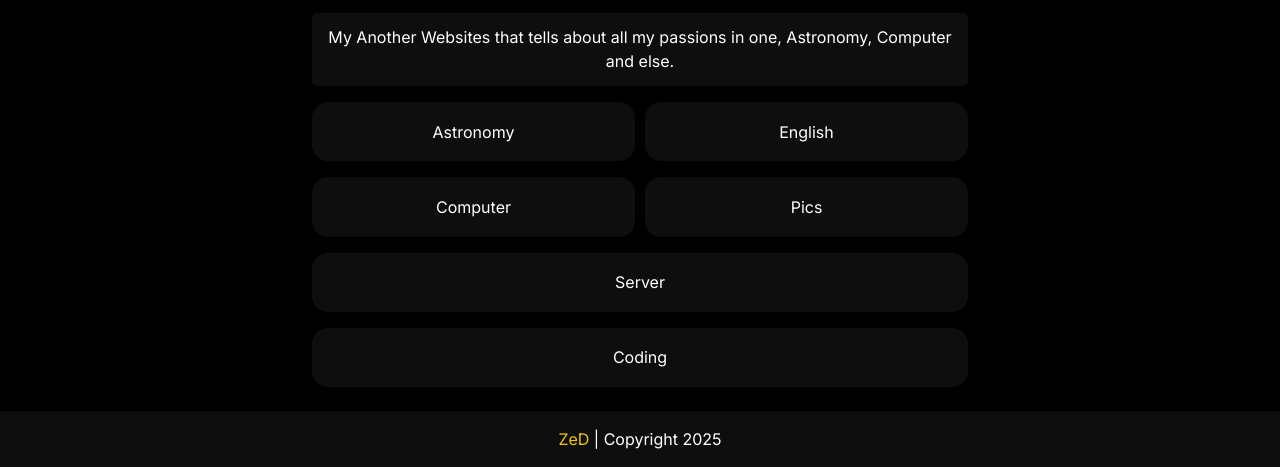
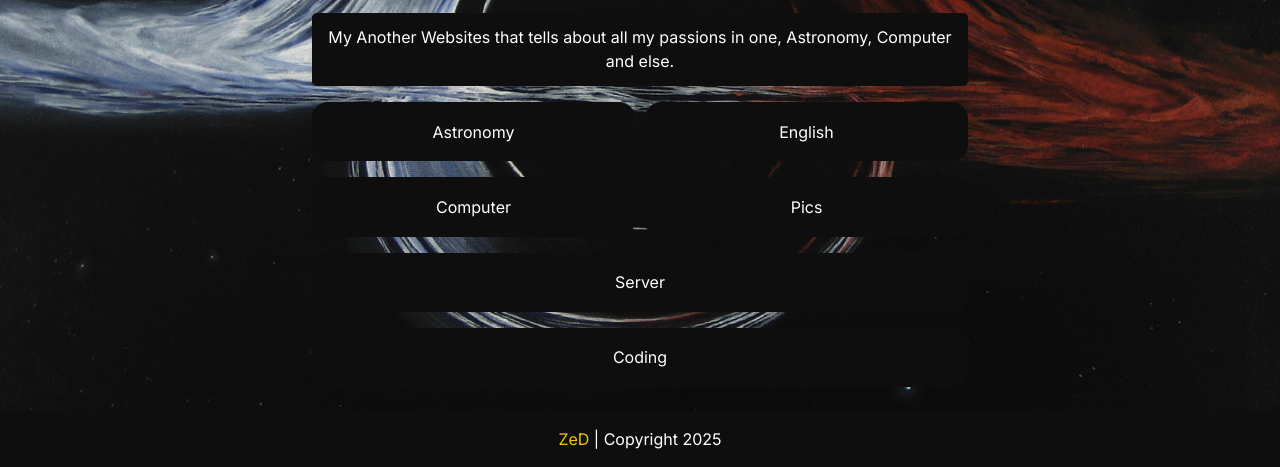
Before and after one commit to zekarii/about-me, a plain HTML site: page index.html in a window 1280 px wide. Shown: the part 361-828 px from the top of the page. Drawn offline with Linux system fonts and the light colour scheme.

Commit message:
Update style.css

```diff
--- a/css/style.css
+++ b/css/style.css
@@ -9,7 +9,7 @@
 
   /* You can change the background color by typing the color code. (If you do not enter a background-image image, the background-color will be active.) */
   --background_color: #000;
-  --background_image: url("img/img-background.jpg");
+  --background_image: url("/img/img-background.jpg");
 
   /* You can change the frame thickness and color of the picture by typing the number of pixels and the color code. */
   --image_border_color: #000;
```
